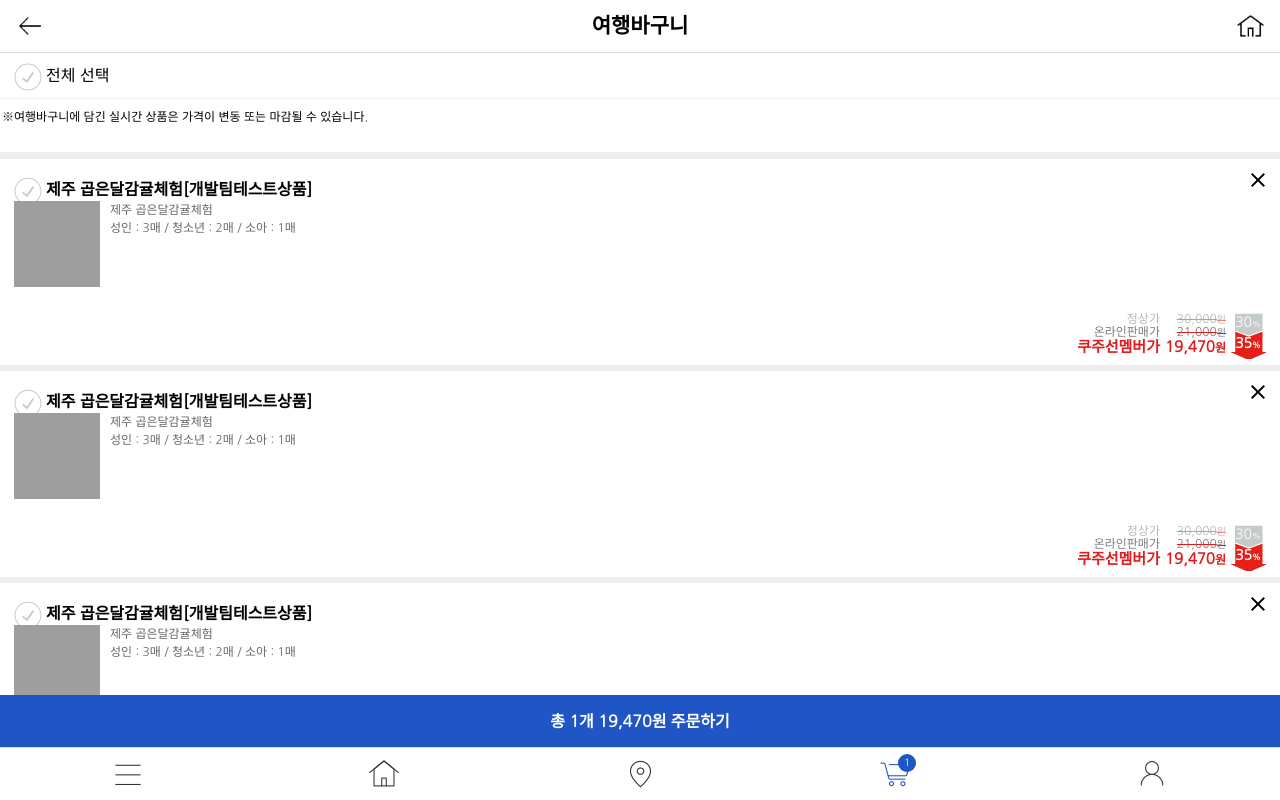
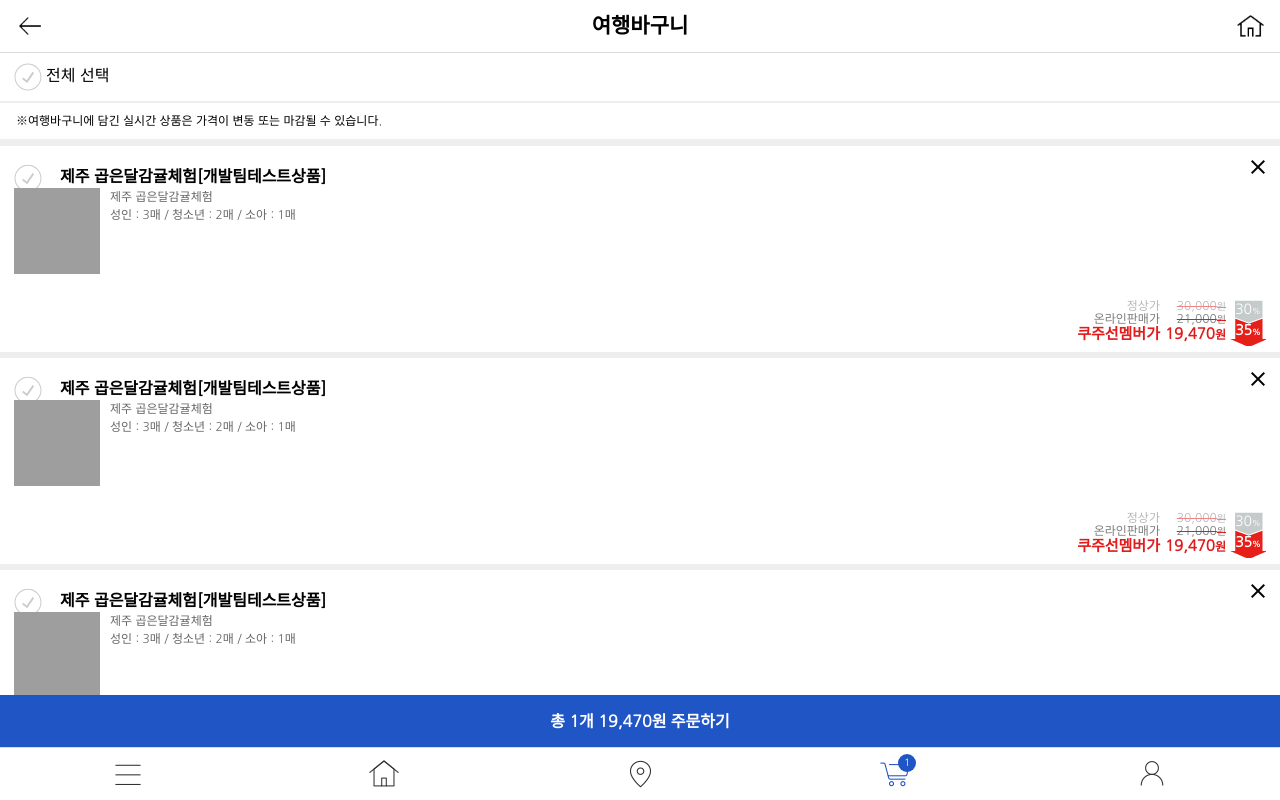
Before and after one commit to juniair/develop-sample, a plain HTML site: page index.html in a window 1280 px wide. Drawn offline with nearby package versions, Linux system fonts and the light colour scheme; some packages are replaced by stand-ins of ours; grey boxes are pictures that could not be loaded.

Commit message:
여행바구니_설명추가_완료(내기준)
구조변경하고 새로 만듦

```diff
--- a/css/index.css
+++ b/css/index.css
@@ -1,24 +1,33 @@
 @charset "utf-8";
 @import url('https://fonts.googleapis.com/css2?family=Nanum+Gothic&display=swap');
 
-.cart_selecting_section .cart_selecting_all {
-    justify-content: unset;
+
+.cart_select_all {
+    position: sticky;
+    top:53px;
+    z-index: 2;
+    border-bottom: 1px solid #eee;
+    background:#fff;
 }
 
-.cart_caution_parant {
-    flex-direction: column;
-    height:100px !important;
-    box-sizing: border-box;
+.title_container {
+    padding: 10px 0;
+}
+
+.txt_title {
+    margin-left:14px;
 }
 
 .caution_container {
-
-    padding: 10px 14px 10px 14px;
+    padding: 10px 40px 10px 14px;
     border-top:1px solid #eee;
+    border-bottom:1px solid #eee;
     box-sizing: border-box;
 }
 
 .cart_caution {
+    position:relative;
+    left:14px;
     width: 100%;
     font-family: 'Nanum Gothic', sans-serif;
     font-size:12px;
@@ -26,24 +35,8 @@
     line-height:16px;
 }
 
-/* 가운데 줄 */
-/* .cart_caution::after {
-    position:absolute;
-    top:45px;
-    left:0;
-    width:100%;
-    height:1px;
-    content:"";
-    border-top:1px solid #eee;
-    box-sizing:border-box;
-} */
-
 /* 당구장 마크 */
 .cart_caution::before {
     margin-left:-12px;
     content:"※";
 }
-
-.cart_start {
-    margin-top:100px;
-}
--- a/index.html
+++ b/index.html
@@ -42,7 +42,7 @@
         </header>
         <!---->
         <section class="cart_selecting_section" style="padding-top: 53px; padding-bottom: 105px;">
-            <div class="cart_selecting_all wp_00 p000 cart_caution_parant">
+            <!-- <div class="cart_selecting_all wp_00 p000 cart_caution_parant">
                 <div class="pl014 pr014 wp_00 ">
                     <div class="chk_container fl">
                         <input type="checkbox" name="cart_item" id="cart_item_all">
@@ -55,6 +55,20 @@
                     <em class="cart_caution">여행바구니에 담긴 실시간 상품은 가격이 변동 또는 마감될 수 있습니다.</em>
                 </div>
 
+            </div> -->
+            <div>
+                <div class="cart_select_all wp_00">
+
+                    <div class="chk_container title_container">
+                        <input type="checkbox" name="cart_item" id="cart_itme_all">
+                        <label for="cart_item_all" class="txt_title">전체 선택</label>
+                    </div>
+
+                    <button type="button" class="btn_delete" style="display:none;">상품삭제</button>
+                </div>
+
+                <div class="caution_container">
+                    <em class="cart_caution">여행바구니에 담긴 실시간 상품은 가격이 변동 또는 마감될 수 있습니다.</em>
                 </div>
 
                 <div class="cart_container pb105 cart_start">
@@ -73,7 +87,8 @@
                                 <!---->
                                 <div class="description Po_a">
                                     <p class="txt_name">제주 곱은달감귤체험</p>
-                                <p class="item_option"><span>성인 : 3매</span> <span>청소년 : 2매</span> <span>소아 : 1매</span>
+                                    <p class="item_option"><span>성인 : 3매</span> <span>청소년 : 2매</span> <span>소아 :
+                                            1매</span>
                                     </p>
                                 </div>
                             </div>
@@ -112,7 +127,8 @@
                                 <!---->
                                 <div class="description Po_a">
                                     <p class="txt_name">제주 곱은달감귤체험</p>
-                                <p class="item_option"><span>성인 : 3매</span> <span>청소년 : 2매</span> <span>소아 : 1매</span>
+                                    <p class="item_option"><span>성인 : 3매</span> <span>청소년 : 2매</span> <span>소아 :
+                                            1매</span>
                                     </p>
                                 </div>
                             </div>
@@ -151,7 +167,8 @@
                                 <!---->
                                 <div class="description Po_a">
                                     <p class="txt_name">제주 곱은달감귤체험</p>
-                                <p class="item_option"><span>성인 : 3매</span> <span>청소년 : 2매</span> <span>소아 : 1매</span>
+                                    <p class="item_option"><span>성인 : 3매</span> <span>청소년 : 2매</span> <span>소아 :
+                                            1매</span>
                                     </p>
                                 </div>
                             </div>
@@ -190,7 +207,8 @@
                                 <!---->
                                 <div class="description Po_a">
                                     <p class="txt_name">제주 곱은달감귤체험</p>
-                                <p class="item_option"><span>성인 : 3매</span> <span>청소년 : 2매</span> <span>소아 : 1매</span>
+                                    <p class="item_option"><span>성인 : 3매</span> <span>청소년 : 2매</span> <span>소아 :
+                                            1매</span>
                                     </p>
                                 </div>
                             </div>
@@ -229,7 +247,8 @@
                                 <!---->
                                 <div class="description Po_a">
                                     <p class="txt_name">제주 곱은달감귤체험</p>
-                                <p class="item_option"><span>성인 : 3매</span> <span>청소년 : 2매</span> <span>소아 : 1매</span>
+                                    <p class="item_option"><span>성인 : 3매</span> <span>청소년 : 2매</span> <span>소아 :
+                                            1매</span>
                                     </p>
                                 </div>
                             </div>
@@ -268,7 +287,8 @@
                                 <!---->
                                 <div class="description Po_a">
                                     <p class="txt_name">제주 곱은달감귤체험</p>
-                                <p class="item_option"><span>성인 : 3매</span> <span>청소년 : 2매</span> <span>소아 : 1매</span>
+                                    <p class="item_option"><span>성인 : 3매</span> <span>청소년 : 2매</span> <span>소아 :
+                                            1매</span>
                                     </p>
                                 </div>
                             </div>
@@ -307,7 +327,8 @@
                                 <!---->
                                 <div class="description Po_a">
                                     <p class="txt_name">제주 곱은달감귤체험</p>
-                                <p class="item_option"><span>성인 : 3매</span> <span>청소년 : 2매</span> <span>소아 : 1매</span>
+                                    <p class="item_option"><span>성인 : 3매</span> <span>청소년 : 2매</span> <span>소아 :
+                                            1매</span>
                                     </p>
                                 </div>
                             </div>
@@ -346,7 +367,8 @@
                                 <!---->
                                 <div class="description Po_a">
                                     <p class="txt_name">제주 곱은달감귤체험</p>
-                                <p class="item_option"><span>성인 : 3매</span> <span>청소년 : 2매</span> <span>소아 : 1매</span>
+                                    <p class="item_option"><span>성인 : 3매</span> <span>청소년 : 2매</span> <span>소아 :
+                                            1매</span>
                                     </p>
                                 </div>
                             </div>
@@ -372,6 +394,7 @@
                             </div>
                         </li>
                     </ul>
+                </div>
             </div>
             <!---->
         </section>
```
Lines whose indentation alone changed are shown as unchanged.
